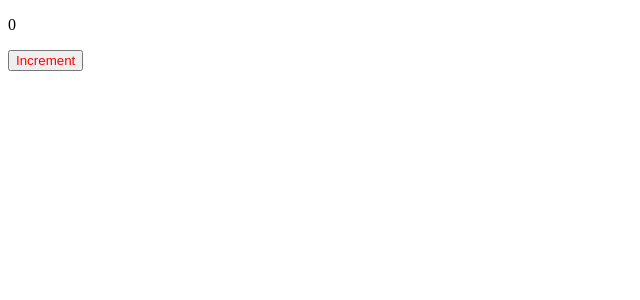
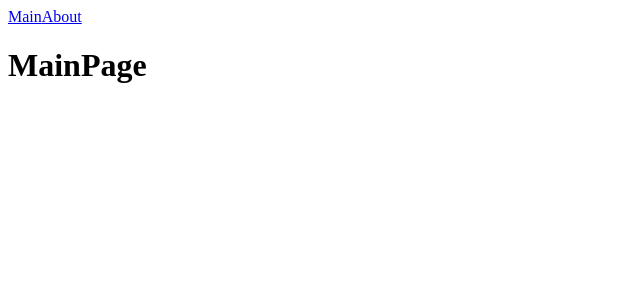
Before and after one commit to andreev-oe/ulbi-tv-project, a React app: page / in a window 1280 px wide. Shown: the top 300 px of the page, without its empty margins (0-640 px from the left). Built offline with nearby package versions, Linux system fonts and the light colour scheme.

Commit message:
feat: добавлен роутинг и разбиение кода на чанки

```diff
--- a/config/webpack/webpackDevServer.ts
+++ b/config/webpack/webpackDevServer.ts
@@ -6,5 +6,6 @@ export function webpackDevServer(options: IWebpackOptions): Configuration {
     return {
         port: port,
         open: true,
+        historyApiFallback: true,
     };
 }
--- a/src/App.tsx
+++ b/src/App.tsx
@@ -1,9 +1,19 @@
-import { Counter } from './components/Counter/Counter';
+import { Link, Route, Routes } from 'react-router-dom';
+import { MainPageLazy } from './pages/MainPage/MainPage.lazy';
+import { AboutPageLazy } from './pages/AboutPage/AboutPage.lazy';
+import { Suspense } from 'react';
 
 export const App = () => {
     return (
         <div>
-            <Counter />
+            <Link to="/">Main</Link>
+            <Link to="/about">About</Link>
+            <Suspense fallback={<div>Loading...</div>}>
+                <Routes>
+                    <Route path="/" element={<MainPageLazy />} />
+                    <Route path="/about" element={<AboutPageLazy />} />
+                </Routes>
+            </Suspense>
         </div>
     );
 }
--- a/src/index.tsx
+++ b/src/index.tsx
@@ -1,4 +1,10 @@
 import { render } from 'react-dom';
 import { App } from './App';
+import { BrowserRouter } from 'react-router-dom';
 
-render(<App />, document.getElementById('root'));
+render(
+    <BrowserRouter>
+        <App />
+    </BrowserRouter>,
+    document.getElementById('root')
+);
--- /dev/null
+++ b/src/pages/AboutPage/AboutPage.lazy.tsx
@@ -0,0 +1,5 @@
+import { lazy } from 'react';
+
+export const AboutPageLazy = lazy(() =>
+    import('./AboutPage').then((module) => ({ default: module.AboutPage }))
+);
--- /dev/null
+++ b/src/pages/AboutPage/AboutPage.tsx
@@ -0,0 +1,7 @@
+export const AboutPage = () => {
+    return (
+        <div>
+            <h1>About</h1>
+        </div>
+    );
+}
--- /dev/null
+++ b/src/pages/MainPage/MainPage.lazy.tsx
@@ -0,0 +1,5 @@
+import { lazy } from 'react';
+
+export const MainPageLazy = lazy(() =>
+    import('./MainPage').then((module) => ({ default: module.MainPage }))
+);
--- /dev/null
+++ b/src/pages/MainPage/MainPage.tsx
@@ -0,0 +1,7 @@
+export const MainPage = () => {
+    return (
+        <div>
+            <h1>MainPage</h1>
+        </div>
+    );
+}
--- a/tsconfig.json
+++ b/tsconfig.json
@@ -2,7 +2,7 @@
   "compilerOptions": {
     "outDir": "./dist/",
     "noImplicitAny": true,
-    "module": "es6",
+    "module": "ESNext",
     "target": "es5",
     "jsx": "react-jsx",
     "allowJs": true,
```
